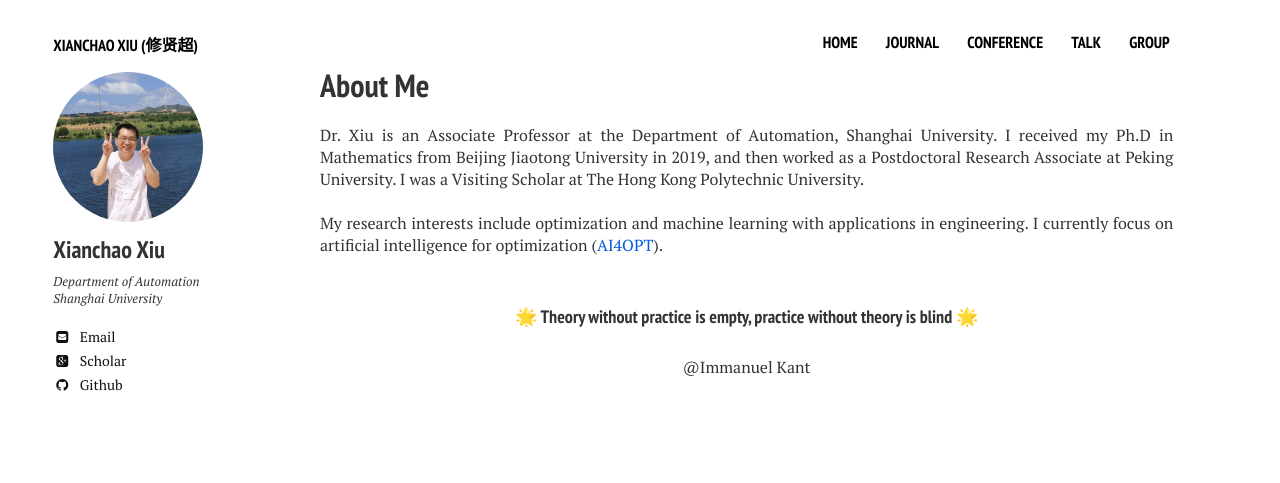
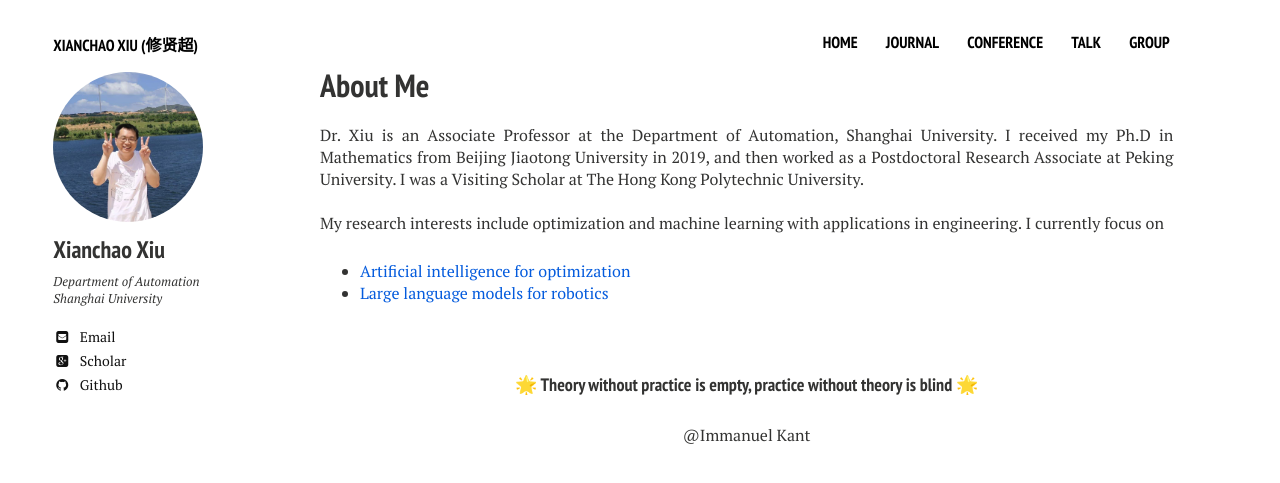
Before and after one commit to xianchaoxiu/xianchaoxiu.github.io, a Jekyll site: the page built from index.md, in a window 1280 px wide. Shown: the top 483 px of the page. Built offline with Jekyll 4.4.1, drawn with Linux system fonts in a browser that asks for light colours; nearby versions of some CDN libraries.

Commit message:
Update home2.html

```diff
--- a/_layouts/home2.html
+++ b/_layouts/home2.html
@@ -33,7 +33,12 @@
 
 
 	 My research interests include optimization and machine learning with applications in engineering.
-	 I currently focus on artificial intelligence for optimization (<a href="https://github.com/xianchaoxiu/AI4OPT" class="textlink" target="_blank">AI4OPT</a>). <br> <br>
+	 I currently focus on
+	<ul>
+      <li> <a href="https://github.com/xianchaoxiu/AI4OPT" class="textlink" target="_blank">Artificial intelligence for optimization </a> </li>
+      <li> <a href="https://github.com/xianchaoxiu/LLM4RO" class="textlink" target="_blank">Large language models for robotics </a> </li>  <br> <br>
+    </ul>
+
 
 
 
```
